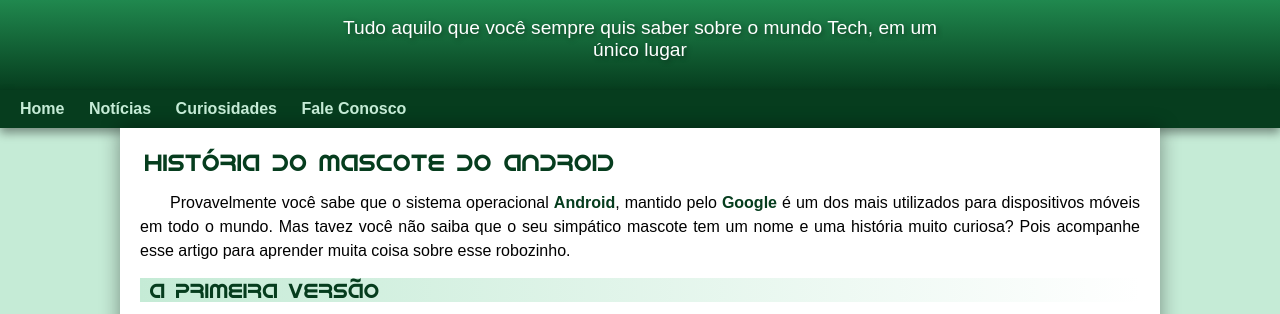
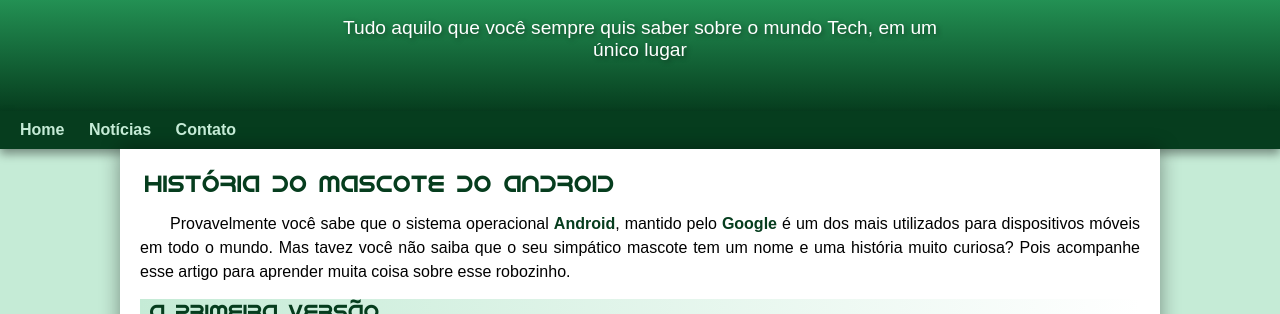
Before and after one commit to samillemachado/projeto-android, a plain HTML site: page index.html in a window 1280 px wide. Shown: the part 100-414 px from the top of the page. Drawn offline with Linux system fonts and the light colour scheme.

Commit message:
Edição header

```diff
--- a/estilos/style.css
+++ b/estilos/style.css
@@ -54,7 +54,7 @@ header > p{
     padding-right: 10px;
     margin: auto;
     text-shadow: 2px 2px 5px rgba(0, 0, 0, 0.4);
-    padding-bottom: 20px;
+    padding-bottom: 50px;
 }
 nav{
     background-color: var(--cor05);
--- a/index.html
+++ b/index.html
@@ -16,8 +16,7 @@
     <nav>
         <a href="">Home</a>
         <a href="">Notícias</a>
-        <a href="">Curiosidades</a>
-        <a href="">Fale Conosco</a>
+        <a href="">Contato</a>
     </nav>
     <main>
         <article>
```
